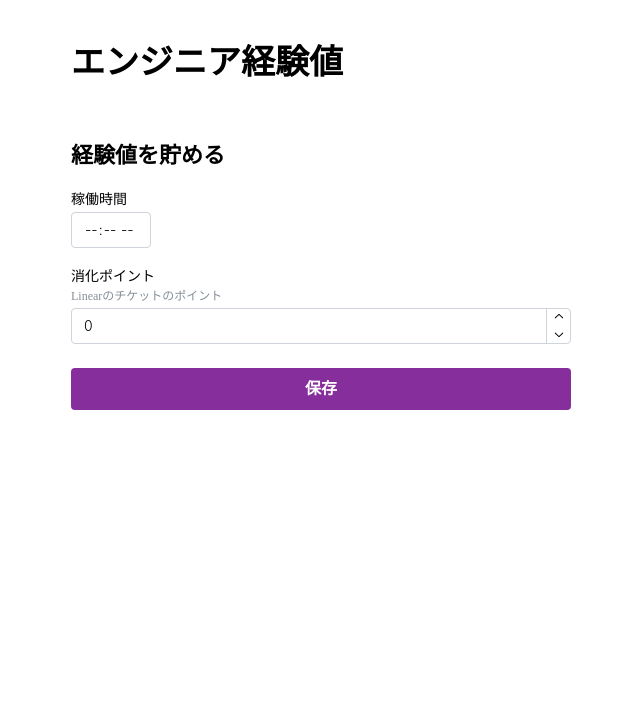
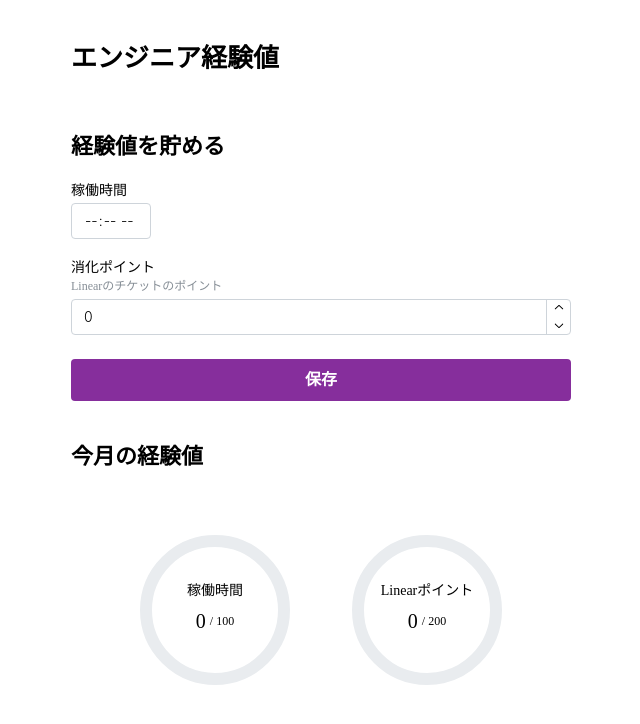
Before and after one commit to andmohiko/experience-tracker, a Next.js app in the folder apps/web/: page / in a window 1280 px wide. Shown: the top 724 px of the page, without its empty margins (319-959 px from the left). Built offline with nearby package versions, Linux system fonts and the light colour scheme; no server answers.

Commit message:
feat: add show experience feature

```diff
--- a/apps/web/src/features/experience/components/ExperienceContainer.tsx
+++ b/apps/web/src/features/experience/components/ExperienceContainer.tsx
@@ -1,16 +1,16 @@
-import { ExperienceForm } from './ExperienceForm'
-
-import { SignUpForm } from '~/features/auth/components/SignUpForm'
+import { ExperienceForm } from '~/features/experience/components/ExperienceForm'
 import { FlexBox } from '~/components/Base/FlexBox'
 import { SimpleLayout } from '~/components/Layouts/SimpleLayout'
 import { TitleText } from '~/components/Typography/TitleText'
+import { ExperienceTracks } from '~/features/experience/components/ExperienceTracks'
 
 export const ExperienceContainer = (): React.ReactNode => {
   return (
     <SimpleLayout>
       <FlexBox mt={40} gap={40} align="stretch">
-        <TitleText text="エンジニア経験値" />
+        <TitleText text="エンジニア経験値" level={2} />
         <ExperienceForm />
+        <ExperienceTracks />
       </FlexBox>
     </SimpleLayout>
   )
--- /dev/null
+++ b/apps/web/src/features/experience/components/ExperienceRingProgress.tsx
@@ -0,0 +1,59 @@
+import { RingProgress } from '@mantine/core'
+
+import { FlexBox } from '~/components/Base/FlexBox'
+import { BasicText } from '~/components/Typography/BasicText'
+
+type Props = {
+  label: string
+  current: number
+  target: number
+  color: string
+}
+
+export const ExperienceRingProgress = ({
+  label,
+  current,
+  target,
+  color,
+}: Props): React.ReactNode => {
+  const progress = (current / target) * 100
+
+  return (
+    <RingProgress
+      label={<RingLabel label={label} current={current} target={target} />}
+      sections={[
+        {
+          value: progress,
+          color,
+        },
+      ]}
+      size={180}
+    />
+  )
+}
+
+type RingLabelProps = {
+  label: string
+  current: number
+  target: number
+}
+
+const RingLabel = ({
+  label,
+  current,
+  target,
+}: RingLabelProps): React.ReactNode => {
+  return (
+    <FlexBox gap={4}>
+      <BasicText size="sm" fontWeight={400}>
+        {label}
+      </BasicText>
+      <FlexBox direction="row" gap={4}>
+        <BasicText size="xl" fontWeight={400}>
+          {current}
+        </BasicText>
+        <BasicText size="xs">/ {target}</BasicText>
+      </FlexBox>
+    </FlexBox>
+  )
+}
--- /dev/null
+++ b/apps/web/src/features/experience/components/ExperienceTracks.tsx
@@ -0,0 +1,37 @@
+import { ExperienceRingProgress } from './ExperienceRingProgress'
+
+import { FlexBox } from '~/components/Base/FlexBox'
+import { TitleText } from '~/components/Typography/TitleText'
+import { useExperiences } from '~/features/experience/hooks/useExperiences'
+
+const targetHours = 100
+const targetPoints = 2 * 100
+
+export const ExperienceTracks = (): React.ReactNode => {
+  const experiences = useExperiences()
+  const totalMinutes = experiences.reduce((acc, cur) => acc + cur.minutes, 0)
+  const totalPoints = experiences.reduce((acc, cur) => acc + cur.points, 0)
+
+  // 少数2桁で四捨五入する
+  const totalHours = Math.round((totalMinutes / 60) * 100) / 100
+
+  return (
+    <FlexBox gap={32} align="stretch">
+      <TitleText text="今月の経験値" level={3} />
+      <FlexBox direction="row" gap={32} align="stretch">
+        <ExperienceRingProgress
+          label="稼働時間"
+          current={totalHours}
+          target={targetHours}
+          color="blue"
+        />
+        <ExperienceRingProgress
+          label="Linearポイント"
+          current={totalPoints}
+          target={targetPoints}
+          color="yellow"
+        />
+      </FlexBox>
+    </FlexBox>
+  )
+}
--- /dev/null
+++ b/apps/web/src/features/experience/hooks/useExperiences.ts
@@ -0,0 +1,22 @@
+import { useEffect, useState } from 'react'
+import type { Experience } from '@engexp/common'
+
+import { subscribeMyExperiencesOperation } from '~/infrastructure/firestore/ExperienceOperations'
+import { useFirebaseAuthContext } from '~/providers/FirebaseAuthProvider'
+
+export const useExperiences = () => {
+  const { uid } = useFirebaseAuthContext()
+  const [experiences, setExperiences] = useState<Array<Experience>>([])
+
+  useEffect(() => {
+    if (!uid) {
+      return
+    }
+
+    const unsubscribe = subscribeMyExperiencesOperation(uid, setExperiences)
+
+    return () => unsubscribe()
+  }, [uid])
+
+  return experiences
+}
--- a/apps/web/src/infrastructure/firestore/ExperienceOperations.ts
+++ b/apps/web/src/infrastructure/firestore/ExperienceOperations.ts
@@ -1,7 +1,44 @@
-import { experienceCollection, type CreateExperienceDto } from '@engexp/common'
-import { addDoc, collection } from 'firebase/firestore'
+import { experienceCollection } from '@engexp/common'
+import type { Experience, CreateExperienceDto } from '@engexp/common'
+import {
+  addDoc,
+  collection,
+  onSnapshot,
+  orderBy,
+  query,
+  where,
+} from 'firebase/firestore'
 
 import { db } from '~/lib/firebase'
+import { convertDate } from '~/utils/convertDate'
+
+const dateColumn = ['createdAt']
+
+export const subscribeMyExperiencesOperation = (
+  userId: string,
+  setter: (data: Array<Experience>) => void,
+) => {
+  const unsubscribe = onSnapshot(
+    query(
+      collection(db, experienceCollection),
+      where('userId', '==', userId),
+      // where('createdAt', '>=', new Date('2024-05-01'),
+      orderBy('createdAt', 'desc'),
+    ),
+    (snapshot) => {
+      const data = snapshot.docs.map((doc) => {
+        const docData = doc.data()
+        return {
+          experienceId: doc.id,
+          ...convertDate(docData, dateColumn),
+        } as Experience
+      })
+      setter(data)
+    },
+  )
+
+  return unsubscribe
+}
 
 export const createExperienceOperation = async (dto: CreateExperienceDto) => {
   await addDoc(collection(db, experienceCollection), dto)
```
